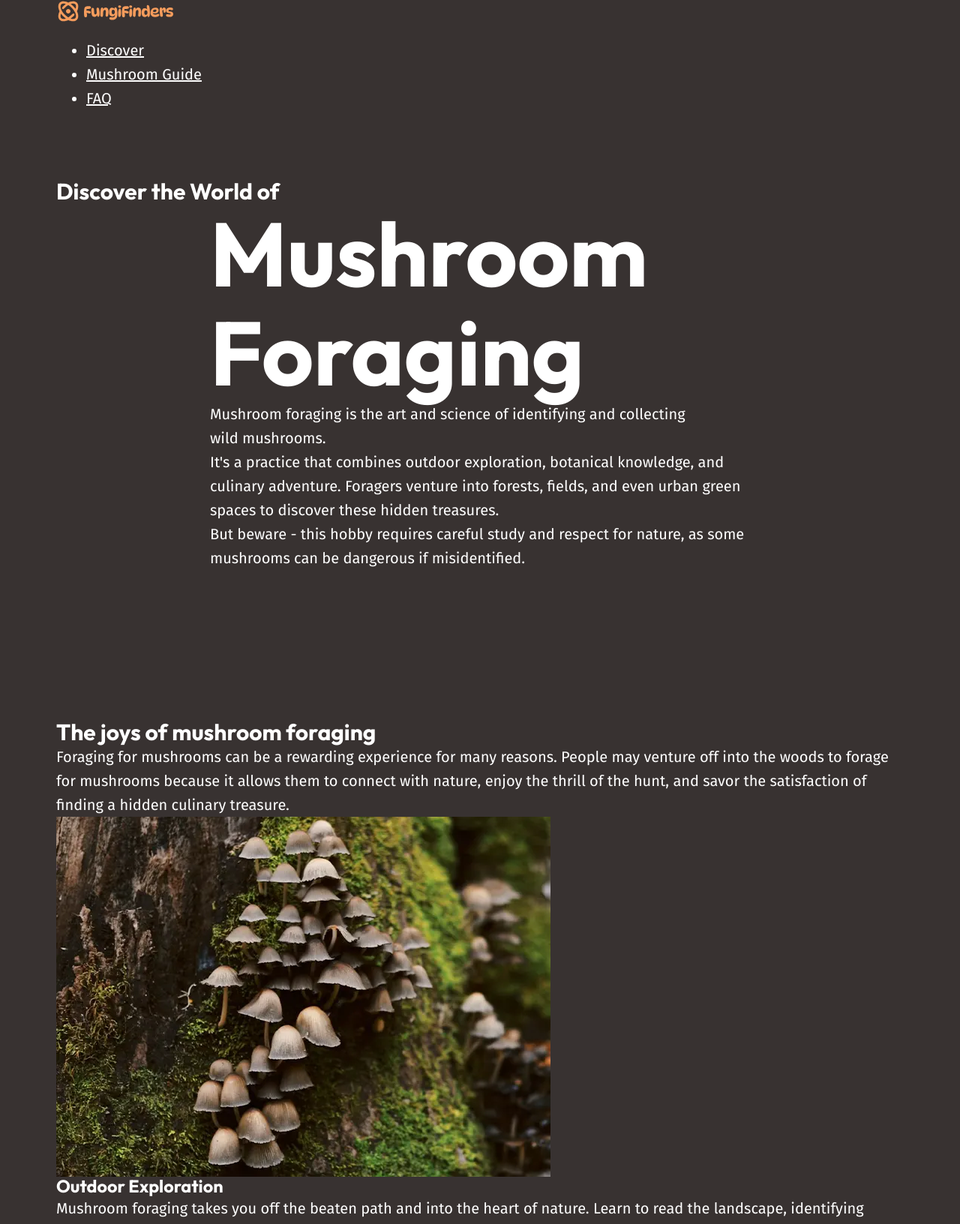
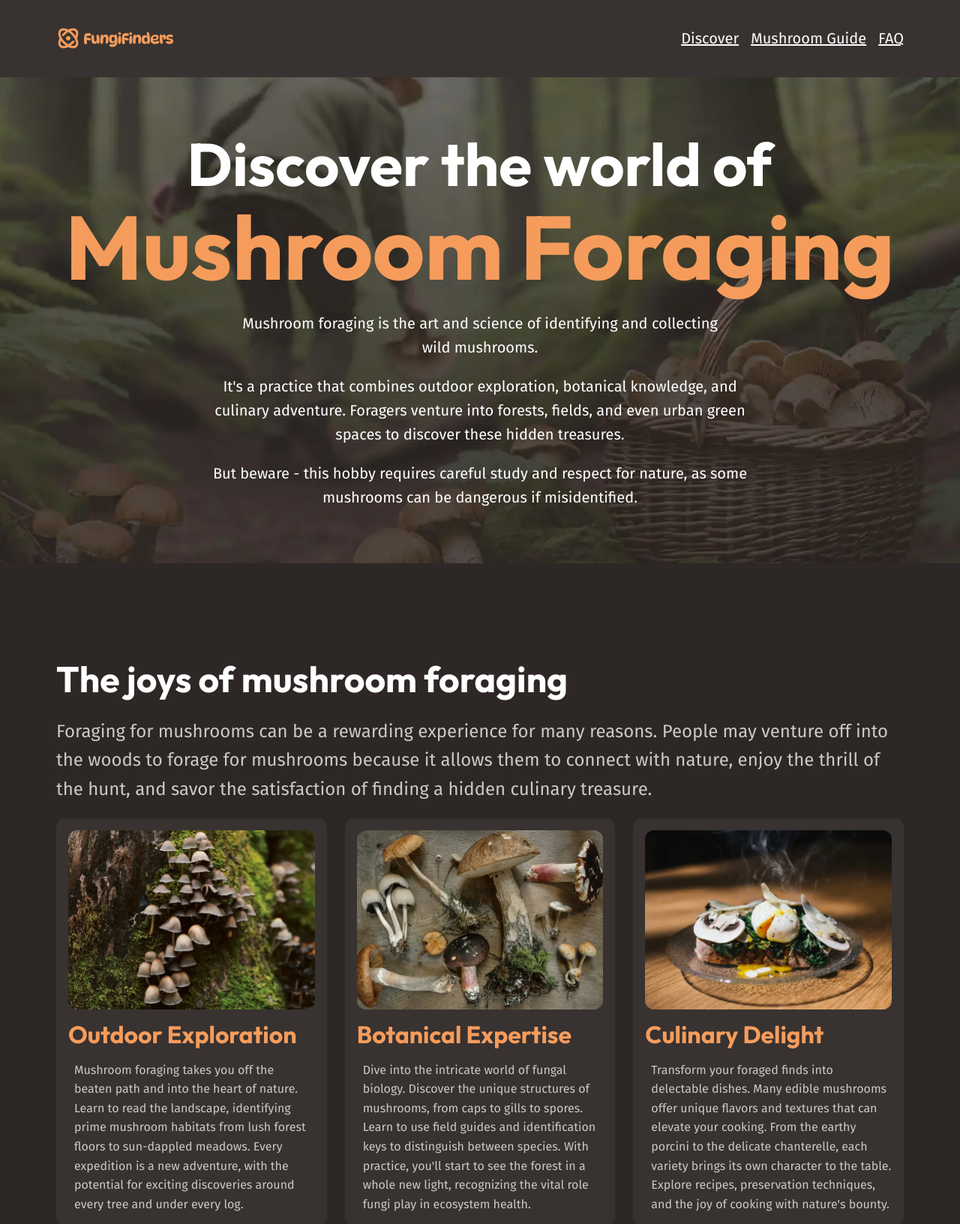
Before and after one commit to Suhel-Shaikh-Mohammad/Mushroom-Finders, a plain HTML site: page Website/index.html in a window 1280 px wide. Shown: the part 1-1633 px from the top of the page at 75% size. Drawn offline with Linux system fonts and the light colour scheme.

Commit message:
Layout changes and component wise changes

```diff
--- a/Website/index.html
+++ b/Website/index.html
@@ -13,6 +13,7 @@
 <body>
     <header class="page-header">
         <div class="wrapper" data-width="wide">
+            <div class="page-header__inner">
                 <img src="../assets/fungi-finders.svg" alt="fungi-finders"></img>
                 <nav class="primary-nav">
                     <ul>
@@ -22,14 +23,19 @@
                     </ul>
                 </nav>
             </div>
+        </div>
     </header>
 
     <main>
         <section class="intro section" data-padding="compact">
-            <div class="wrapper">
-                <h2>Discover the World of</h2>
-                <div class="wrapper" data-width="narrow">
-                    <h1>Mushroom Foraging</h1>
+            <div class="wrapper flow">
+                <h1 class="intro__title">
+                    Discover the world of
+                    <span class="text-brand">
+                        Mushroom Foraging
+                    </span>
+                </h1>
+                <div class="wrapper flow intro__para" data-width="narrow">
                     <p>
                         Mushroom foraging is the art and science of identifying and collecting wild mushrooms.
                     </p>
@@ -44,29 +50,29 @@
         </section>
 
         <section class="the-joys section">
-            <div class="wrapper">
-                <h2>The joys of mushroom foraging</h2>
-                <p>
+            <div class="wrapper flow">
+                <h2 class="section-title">The joys of mushroom foraging</h2>
+                <p class="font-size-lg text-low-contrast">
                     Foraging for mushrooms can be a rewarding experience for many reasons. People may venture off into the woods to forage for mushrooms because it allows them to connect with nature, enjoy the thrill of the hunt, and savor the satisfaction of finding a hidden culinary treasure.
                 </p>
-                <div class="three-cards">
-                    <div class="card">
+                <div class="three-cards equal-columns">
+                    <div class="card grid-flow">
                         <img src="../assets/outdoor-exploration.webp" alt="Lots of gray mushrooms in group on a trunk"/>
-                        <h3>Outdoor Exploration</h3>
+                        <h3 class="text-brand">Outdoor Exploration</h3>
                         <p>
                             Mushroom foraging takes you off the beaten path and into the heart of nature. Learn to read the landscape, identifying prime mushroom habitats from lush forest floors to sun-dappled meadows. Every expedition is a new adventure, with the potential for exciting discoveries around every tree and under every log.
                         </p>
                     </div>
-                    <div class="card">
+                    <div class="card grid-flow">
                         <img src="../assets/botanical-expertise.webp" alt="Mushrooms long laying on ground"/>
-                        <h3>Botanical Expertise</h3>
+                        <h3 class="text-brand">Botanical Expertise</h3>
                         <p>
                             Dive into the intricate world of fungal biology. Discover the unique structures of mushrooms, from caps to gills to spores. Learn to use field guides and identification keys to distinguish between species. With practice, you'll start to see the forest in a whole new light, recognizing the vital role fungi play in ecosystem health.
                         </p>
                     </div>
-                    <div class="card">
+                    <div class="card grid-flow">
                         <img src="../assets/culinary-delight.webp" alt="Culinary Delight food in a bowl of mushrooms"/>
-                        <h3>Culinary Delight</h3>
+                        <h3 class="text-brand">Culinary Delight</h3>
                         <p>
                             Transform your foraged finds into delectable dishes. Many edible mushrooms offer unique flavors and textures that can elevate your cooking. From the earthy porcini to the delicate chanterelle, each variety brings its own character to the table. Explore recipes, preservation techniques, and the joy of cooking with nature's bounty.
                         </p>
@@ -75,22 +81,26 @@
             </div>
         </section>
 
-        <section class="start-your section" data-padding="compact">
-            <div class="wrapper" data-width="narrow">
-                <h2>Start your <span>Foraging Adventure!</span></h2>
+        <section class="start-your section background-accent text-center" data-padding="compact">
+            <div class="wrapper flow " data-width="narrow">
+                <div class="flow font-size-lg text-high-contrast"></div>
+                <h2 class="section-title">Start your <span class="text-brand">Foraging Adventure!</span></h2>
                 <p>
                     Whether you're seeking a deeper connection with nature, a new outdoor hobby, or simply love the idea of finding your own food, mushroom foraging offers a uniquely rewarding experience.
                 </p>
                 </div>
+            </div>
         </section>
 
-        <section class="get-to section">
+        <section class="get-to section background-extra-dark">
             <div class="wrapper" data-width="narrow">
+
+                <div class="equal-columns" data-gap="large" data-alignment="centered">
                 <div>
                     <img src="../assets/get-to-know.webp" alt="Man searching on the ground"/>
                 </div>
-                <div class="get-to-know">
-                    <h2>Get to know your Mushroom</h2>
+                <div class="get-to-know flow font-size-lg">
+                    <h2 class="section-title">Get to know your Mushroom</h2>
                     <p>
                         Successful and safe mushroom foraging begins with a deep understanding of the species you'll encounter in the wild - not just what the edible ones look like, but their toxic look-alikes, seasonal patterns, and preferred habitats.
                     </p>
@@ -104,12 +114,14 @@
                     </a>
                 </div>
                 </div>
+            </div>
         </section>
 
         <section class="connect-with section">
-            <div class="wrapper">
+            <div class="wrapper flow font-size-lg">
+                <div class="equal-columns" data-gap="large" data-alignment="centered">
                 <div class="connect-with-nature">
-                    <h2>Connect with Nature</h2>
+                    <h2 class="section-title">Connect with Nature</h2>
                     <p>
                         Experience the beauty of the great outdoors while foraging for mushrooms with fellow enthusiasts.
                     </p>
@@ -123,6 +135,7 @@
                     <img src="../assets/nature.webp" alt="green grass with a mushroom on it"/>
                 </div>
                 </div>
+            </div>
         </section>
     </main>
 
--- a/Website/styles.css
+++ b/Website/styles.css
@@ -1,4 +1,4 @@
-@layer reset, base, layout, utilities;
+@layer reset, base, layout, components,utilities;
 
 @layer reset{
     *,
@@ -14,16 +14,7 @@
     text-size-adjust: none;
     }
 
-    body,
-    h1,
-    h2,
-    h3,
-    h4,
-    p,
-    figure,
-    blockquote,
-    dl,
-    dd {
+    body,h1,h2,h3,h4,p,figure,blockquote,dl,dd {
     margin: 0;
     }
 
@@ -112,6 +103,8 @@
         --border-radius-2: 0.5rem;
         --border-radius-3: 0.75rem;
 
+        /* --equal-columns-gap: 1rem; */
+
         @media (width > 760px) {
             --fs-300: 0.875rem;
             --fs-400: 1rem;
@@ -153,13 +146,48 @@
     a:hover,a:focus-visible{
         color:var(--gray);
     }
+
+    img{
+        border-radius:var(--border-radius-3);
+    }
 }
 
 @layer layout{
+    .flow > * + *{
+        margin-top: var(--flow-spacer, 1em);
+    }
+
+    .grid-flow{
+        display: grid;
+        gap: var(--grid-flow-space, 1rem);
+
+        align-content: start;
+        justify-items: start;
+    }
+
+    .equal-columns {
+        display: grid;
+        gap: var(--equal-columns-gap, 1.5rem);
+        align-items: var(--equal-columns-vertical-alignment, stretch);
+
+    @media (width > 760px) {
+        grid-auto-flow: column;
+        grid-auto-columns: 1fr;
+        }
+
+        &[data-gap="large"]{
+            --equal-columns-gap:2rem;
+        }
+
+        &[data-alignment="centered"]{
+            --equal-columns-vertical-alignment: center;
+        }
+    }
+
     .section{
         padding-block: 3.75rem;
 
-        @media(width > 760px){
+        @media(width > 720px){
             padding-block: 8rem;
 
             &[data-padding="compact"]{
@@ -167,6 +195,7 @@
             }
         }
     }
+
     .wrapper{
         max-width: 1130px;
         margin-inline: auto;
@@ -175,12 +204,74 @@
     }
 
     .wrapper[data-width="narrow"]{
-        max-width: 720px;
+        max-width: 760px;
     }
 
     .wrapper[data-width="wide"]{
         max-width: 1130px;
     }
+}
+
+@layer components{
+    .page-header{
+        padding-block: 1rem;
+    }
+    .page-header__inner{
+        display: flex;
+        justify-content:space-between;
+        gap: 1rem;
+        flex-wrap: wrap;
+    }
+    .primary-nav {
+        ul{
+            list-style-type:none;
+            padding: 0;
+            display: flex;
+            flex-wrap: wrap;
+            gap: 0.5rem 1rem;
+        }
+    }
+
+    .intro{
+        text-align: center;
+        background-image: url(../assets/hero.webp);
+        background-size: cover;
+        background-position: center;
+    }
+
+    .intro__title{
+        font-size:var(--fs-900);
+
+        > span{
+            display:block;
+            font-size:var(--fs-1000);
+            color:var(--primary);
+        }
+    }
+    .intro__para{
+        font-family:var(--ff-body);
+    }
+
+    .the-joys{
+        background-color:var(--brown-3);
+    }
+
+    .card{
+        background-color:var(--brown-2);
+        border-radius:var(--border-radius-3);
+        padding: 1rem;
+
+        > h3{
+            font-size:var(--fs-700);
+        }
+        > p{
+            font-size:var(--fs-400);
+            padding:0 0.5rem;
+            padding-right:0;
+            color:var(--gray);
+        }
+    }
+
 }
 
 @layer utilities {
@@ -197,14 +288,17 @@
     text-align: center;
   }
   .text-brand {
-    color:var(--brunt-orange);
+    color:var(--primary);
   }
   .text-high-contrast {
     color:var(--white);
   }
+  .text-low-contrast{
+    color:var(--gray);
+  }
 
   .section-title {
-    font-size:var(--fs-700);
+    font-size:var(--fs-800);
   }
 
   .background-base {
@@ -239,4 +333,7 @@
   .font-size-lg {
     font-size:var(--fs-600);
   }
+  .font-size-xlg{
+    font-size:var(--fs-700);
+  }
 }
```
Lines whose indentation alone changed are shown as unchanged.
